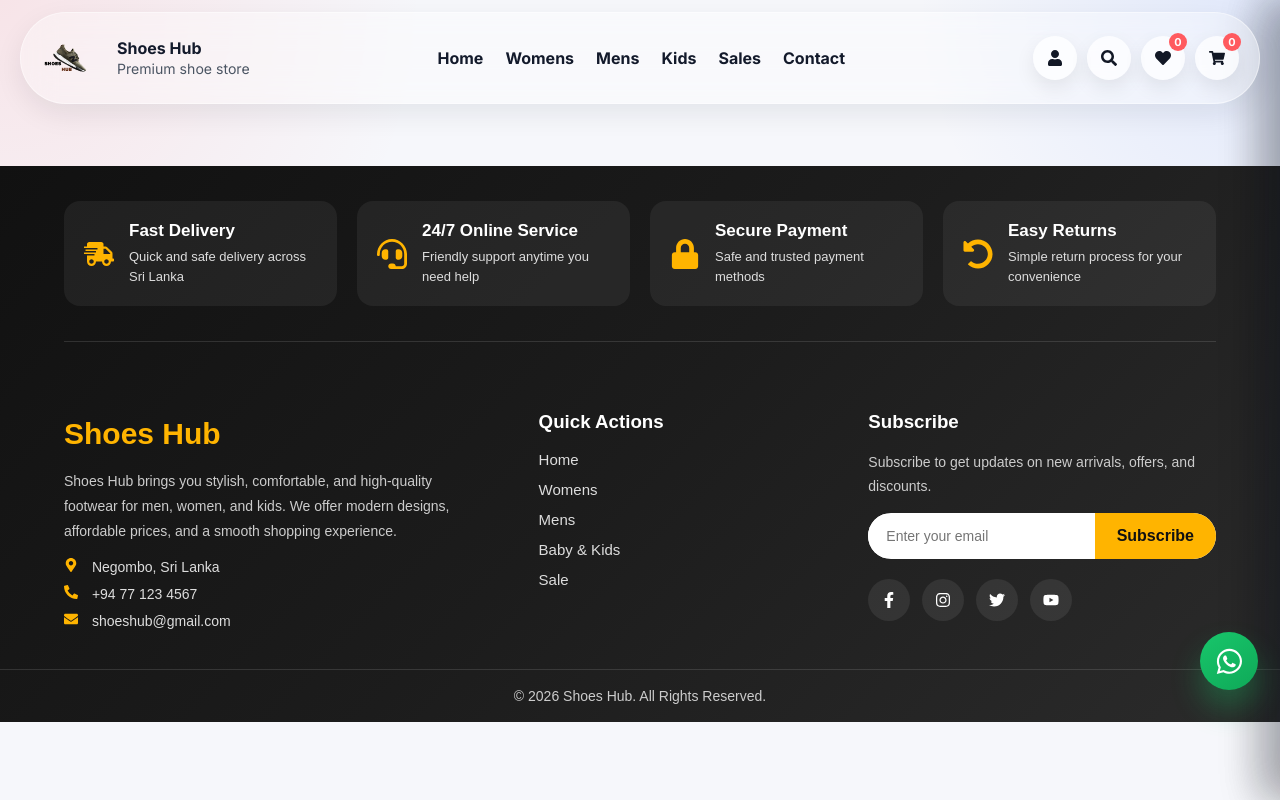
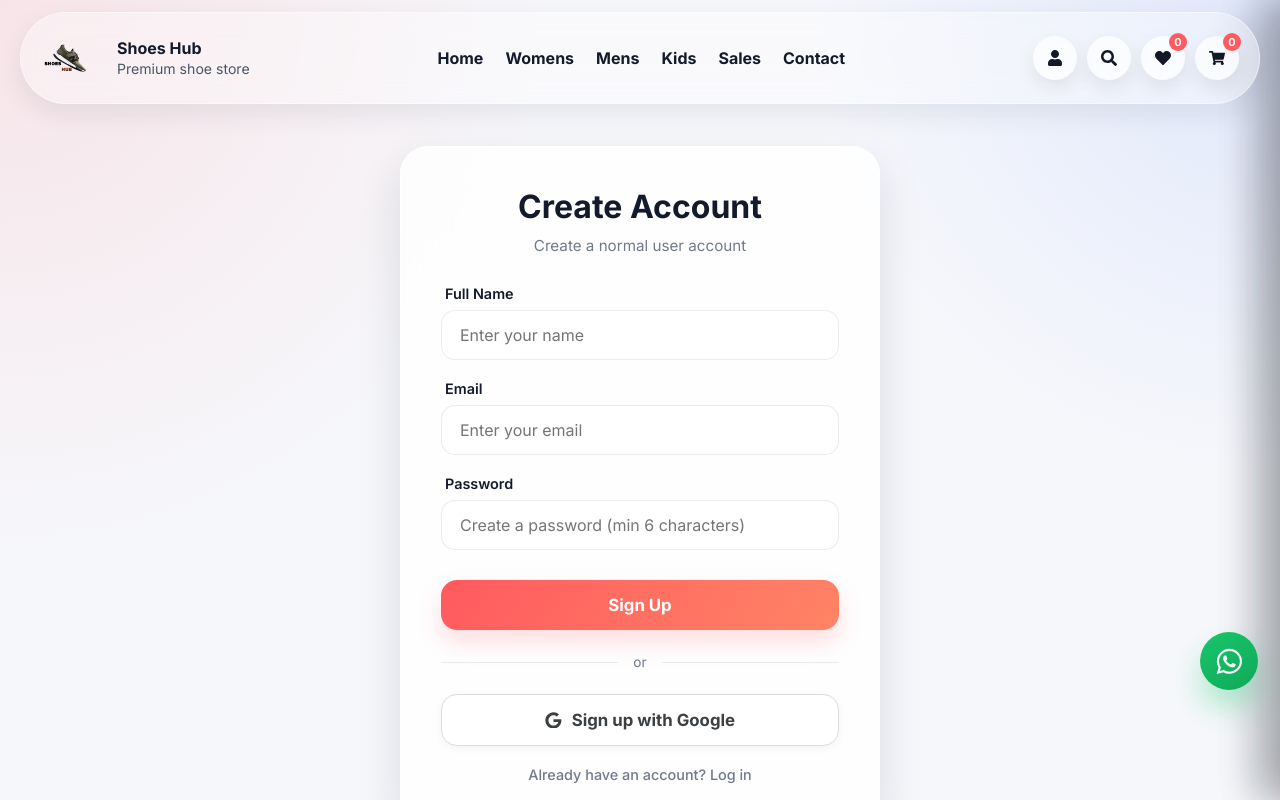
Before and after one commit to mohommadhuafnan/branded_shoes_hub, a React (Vite) app: page /#/register in a window 1280 px wide. Shown: the top 800 px of the page. Built offline with nearby package versions, Linux system fonts and the light colour scheme; no server answers.

Commit message:
Prepare backend for Vercel serverless deployment

```diff
--- a/src/App.jsx
+++ b/src/App.jsx
@@ -20,6 +20,8 @@ import WhatsAppFloat from './Components/WhatsAppFloat'
 import { useShop } from './context/ShopContext'
 import { useScrollAnimations } from './hooks/useScrollAnimations'
 import { API_BASE, authHeaders } from './lib/api'
+
+const ADMIN_LOGIN_PATH = '/client-admin-auth-portal'
 
 function Toast() {
   const { toast } = useShop()
@@ -112,8 +114,13 @@ function App() {
           <Route path="/contact" element={<Contact />} />
           <Route path="/settings" element={<Settings />} />
           <Route path="/my-orders" element={user ? <MyOrders /> : <Navigate to="/login" replace />} />
-          <Route path="/login" element={<Auth />} />
-          <Route path="/admin" element={isAdmin ? <AdminDashboard /> : <Navigate to="/login" replace />} />
+          <Route path="/login" element={<Auth mode="user" initialView="login" />} />
+          <Route path="/register" element={<Auth mode="user" initialView="signup" />} />
+          <Route path={ADMIN_LOGIN_PATH} element={<Auth mode="admin" initialView="login" />} />
+          <Route
+            path="/admin"
+            element={isAdmin ? <AdminDashboard /> : <Navigate to={ADMIN_LOGIN_PATH} replace />}
+          />
         </Routes>
       </main>
 
--- a/src/Packages/Auth/Auth.jsx
+++ b/src/Packages/Auth/Auth.jsx
@@ -20,9 +20,10 @@ import {
 
 const API_URL = `${API_BASE}/auth`;
 
-function Auth() {
-  const [accountType, setAccountType] = useState('user'); // user | admin
-  const [view, setView] = useState('login'); // 'login', 'signup', 'forgot', 'verify'
+function Auth({ mode = 'user', initialView = 'login' }) {
+  const allowAdmin = mode === 'admin';
+  const [accountType, setAccountType] = useState(allowAdmin ? 'admin' : 'user'); // user | admin
+  const [view, setView] = useState(initialView); // 'login', 'signup', 'forgot', 'verify'
   const [formData, setFormData] = useState({ name: '', email: '', password: '' });
   const [verifyEmail, setVerifyEmail] = useState('');
   const [loading, setLoading] = useState(false);
@@ -45,6 +46,7 @@ function Auth() {
   };
 
   const switchAccountType = (type) => {
+    if (!allowAdmin) return;
     setAccountType(type);
     setView('login');
     setMessage({ type: '', text: '' });
@@ -389,6 +391,7 @@ function Auth() {
   return (
     <section className="auth-page">
       <div className="auth-container">
+        {allowAdmin && (
           <div className="auth-role-switch">
             <button
               type="button"
@@ -405,6 +408,7 @@ function Auth() {
               Admin
             </button>
           </div>
+        )}
         {view === 'login' && renderLogin()}
         {view === 'signup' && accountType === 'user' && renderSignup()}
         {view === 'forgot' && accountType === 'user' && renderForgot()}
```
Lines whose indentation alone changed are shown as unchanged.
